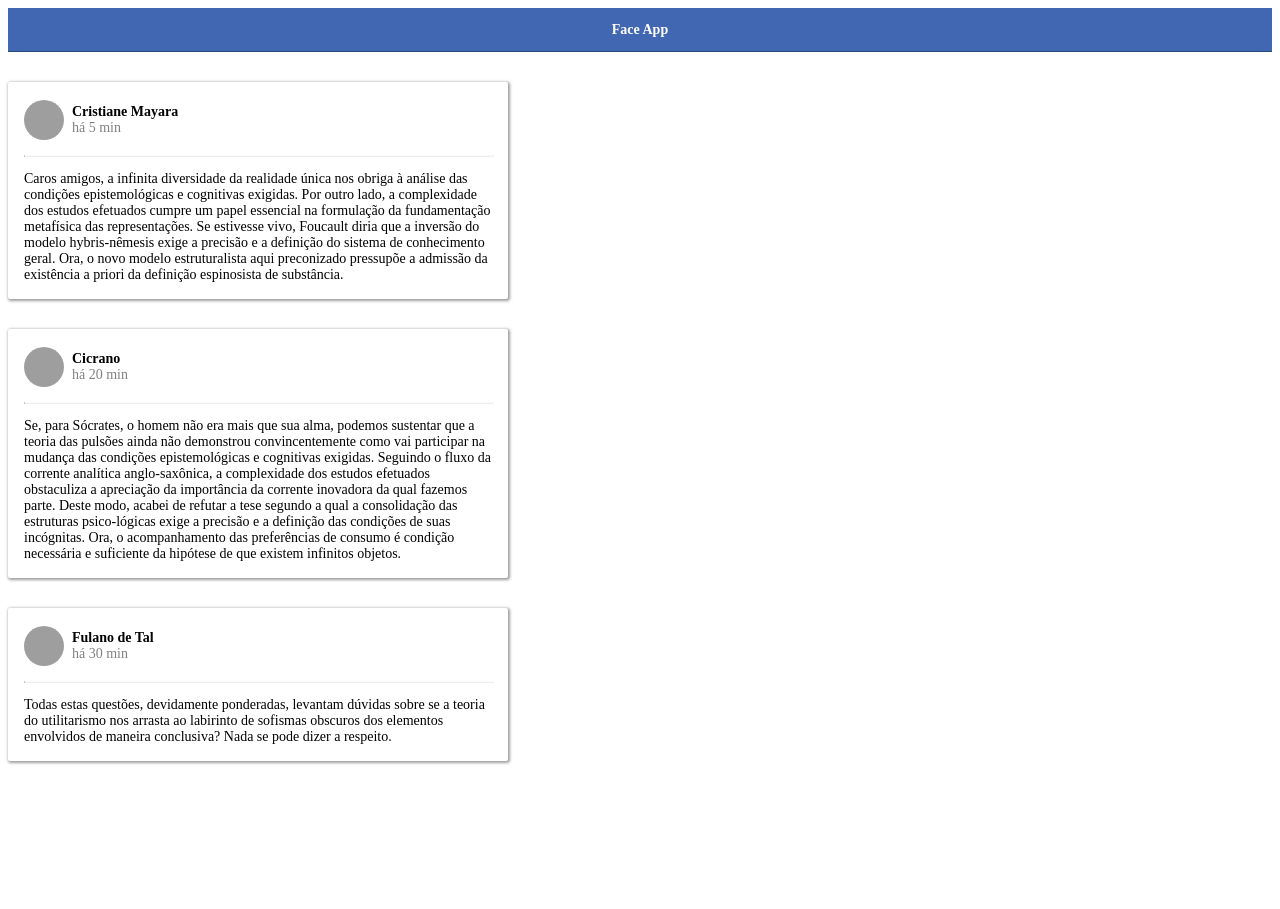
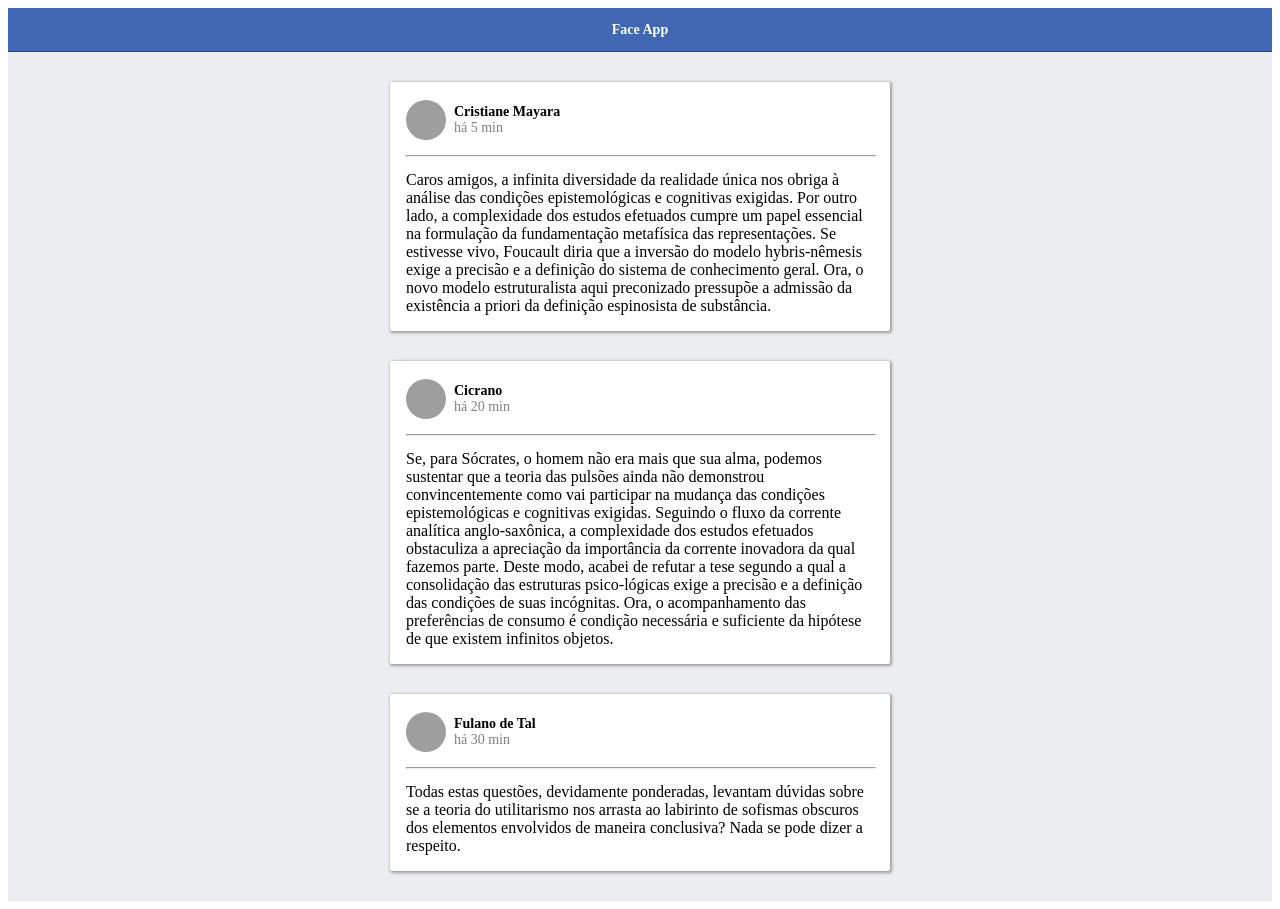
Before and after one commit to CristianeMayara/crsbook, a React app: page / in a window 1280 px wide. Before the commit the page ends 800 px from the top, so only its background shows below. Built offline with nearby package versions, Linux system fonts and the light colour scheme; grey boxes are pictures that could not be loaded.

Commit message:
Setting post style

```diff
--- a/package.json
+++ b/package.json
@@ -41,7 +41,7 @@
   },
   "husky": {
     "hooks": {
-      "pre-commit": "pretty-quick --staged"
+      "pre-commit": ""
     }
   }
 }
--- a/src/App.js
+++ b/src/App.js
@@ -8,11 +8,11 @@ const Container = styled.div`
   flex: 1;
   display: flex;
   flex-direction: column;
-  background-color: '#EBEDF0';
+  background-color: #ebedf0;
 `;
 
 const Posts = styled.div`
-  margin: '0 auto';
+  margin: 0 auto;
   max-width: 500px;
 `;
 
--- a/src/components/Post.js
+++ b/src/components/Post.js
@@ -1,47 +1,42 @@
 import React from 'react';
 import PropTypes from 'prop-types';
+import styled from 'styled-components';
+
 import PostHeader from './PostHeader';
 
-const styles = {
-  containerStyle: {
-    padding: 16,
-    display: 'flex',
-    borderRadius: '2px',
-    flexDirection: 'column',
-    alignItems: 'flex-start',
-    backgroundColor: '#FFFFFF',
-    margin: '30px 0px 30px 0px',
-    boxShadow: '1px 1px 3px 1px #9E9E9E',
-  },
-  headerStyle: {
-    height: 43,
-    display: 'flex',
-    width: '100%',
-    alignItems: 'center',
-    flexDirection: 'row',
-    justifyContent: 'flex-start',
-  },
-  dividerStyle: {
-    width: '100%',
-    margin: '14px 0px',
-    borderTop: '1px solid #fafafb',
-  },
-  textStyle: {
-    fontSize: 14,
-    color: 'black',
-  },
-};
+const Container = styled.div`
+  padding: 16px;
+  display: flex;
+  border-radius: 2px;
+  flex-direction: column;
+  align-items: flex-start;
+  background-color: #ffffff;
+  margin: 30px 0px 30px 0px;
+  box-shadow: 1px 1px 3px 1px #9e9e9e;
+`;
+
+const Divider = styled.hr`
+  width: 100%;
+  margin: 14px 0px;
+  border-top: '1px solid #fafafb';
+`;
+
+const Text = styled.div`
+  font-size: 14;
+  color: black;
+`;
 
 const Post = ({ post }) => {
-  const { author, picture, date, text } = post;
-  const { textStyle, dividerStyle, containerStyle } = styles;
+  const {
+    author, picture, date, text,
+  } = post;
 
   return (
-    <div style={containerStyle}>
+    <Container>
       <PostHeader author={author} picture={picture} date={date} />
-      <hr style={dividerStyle} />
-      <div style={textStyle}>{text}</div>
-    </div>
+      <Divider />
+      <Text>{text}</Text>
+    </Container>
   );
 };
 
```
